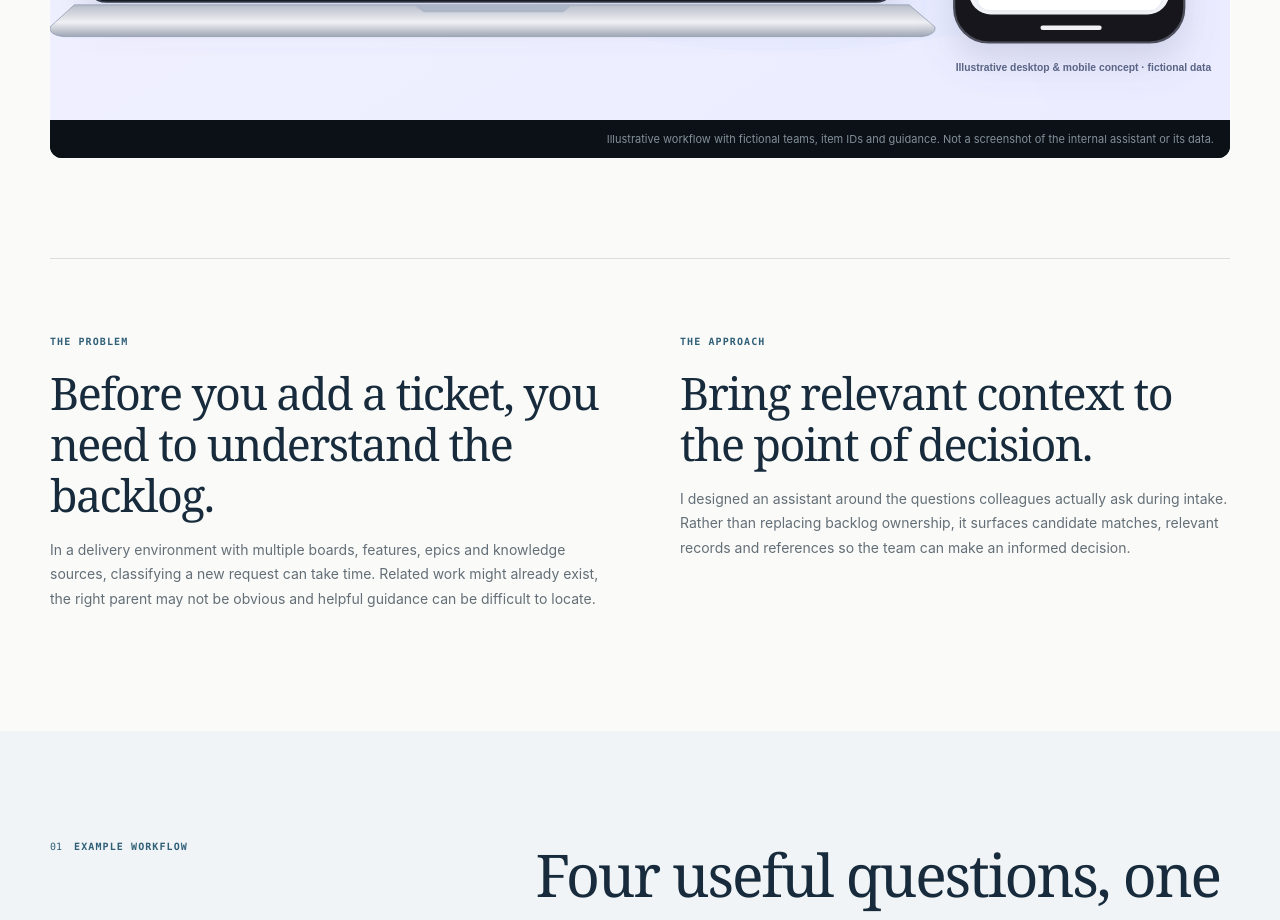
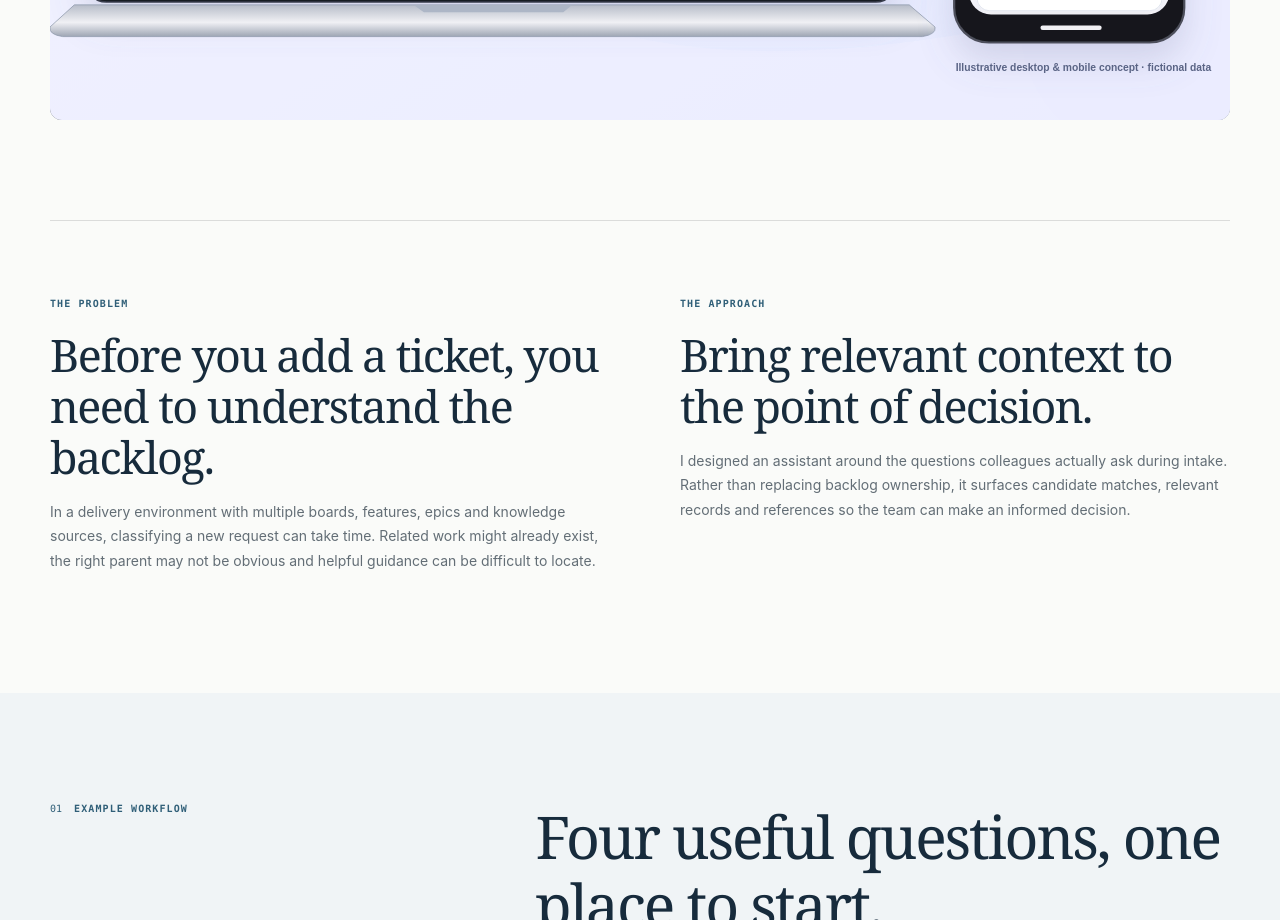
Before and after one commit to CeciG21/cg-website, a Next.js app: page /projects/ai-delivery-triage in a window 1280 px wide. Shown: the part 1300-2220 px from the top of the page. Built offline with nearby package versions, Linux system fonts and the light colour scheme.

Commit message:
content: remove explanatory mockup caption from CV case study

```diff
--- a/app/projects/ai-delivery-triage/page.tsx
+++ b/app/projects/ai-delivery-triage/page.tsx
@@ -39,10 +39,6 @@ export default function AIDeliveryTriagePage() {
               width={1600}
               height={1000}
             />
-            <figcaption>
-              Illustrative workflow with fictional teams, item IDs and guidance.
-              Not a screenshot of the internal assistant or its data.
-            </figcaption>
           </figure>
         </section>
 
```
